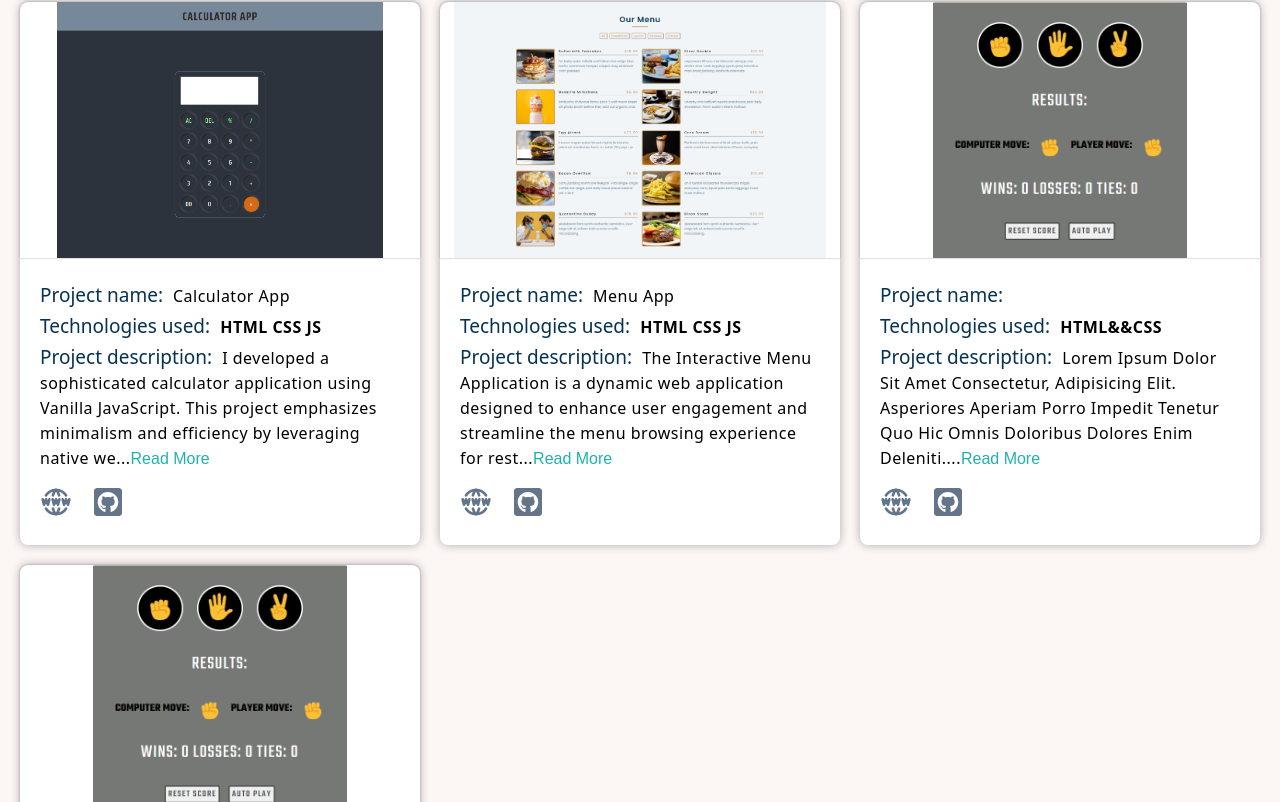
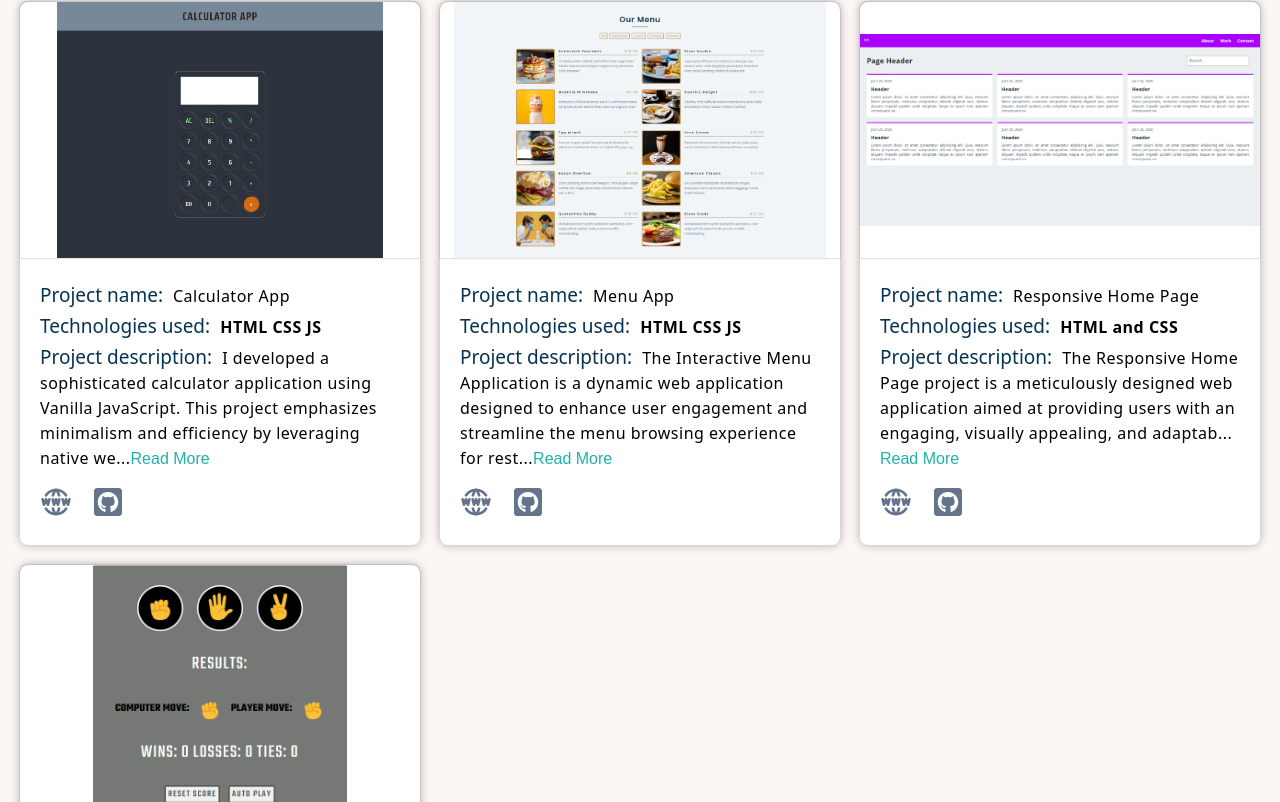
Before and after one commit to Keerti-kumar-shakya/host-small-project-setup, a React (Vite) app: page / in a window 1280 px wide. Shown: the part 1611-2413 px from the top of the page. Built offline with nearby package versions, Linux system fonts and the light colour scheme; a web font is replaced by a local one.

Commit message:
uploaded rsponsive home page

```diff
--- a/src/projectsData.js
+++ b/src/projectsData.js
@@ -7,6 +7,7 @@ import sImg_5 from './projects-images/05-reviews-app.png';
 import sImg_6 from './projects-images/06-question-img.png';
 import sImg_7 from './projects-images/07-calculator-app.png';
 import sImg_8 from './projects-images/08-menu-app.png';
+import sImg_9 from './projects-images/09-responsive-home-page.png';
 //import sImg_3 from './projects-images'
 
 import { nanoid } from 'nanoid';
@@ -136,16 +137,19 @@ export const smallProjectData = [
 
       projectName: 'menu app'
     },
-
+      // 9-project
     {
       id: nanoid(),
       category: 'HTML&&CSS',
-      img: sImg_2,
-      techUsed: 'HTML&&CSS',
-      desc: 'Lorem Ipsum Dolor Sit Amet Consectetur, Adipisicing Elit. Asperiores Aperiam Porro Impedit Tenetur Quo Hic Omnis Doloribus Dolores Enim Deleniti.',
-      url: '',
-      github: '',
-      projectName: ''
+      img: sImg_9,
+      techUsed: 'HTML and CSS',
+      desc: 'The Responsive Home Page project is a meticulously designed web application aimed at providing users with an engaging, visually appealing, and adaptable browsing experience. This project highlights the implementation of modern web design principles to create a home page that maintains functionality and aesthetic appeal across a wide range of devices and screen sizes.',
+
+      url: 'https://01-responsive-home-page-html-css.netlify.app/',
+
+      github: 'https://github.com/Keerti-kumar-shakya/small-html-css-projects/tree/main/01-responsive%20home%20page',
+
+      projectName: 'responsive home page'
 
     },
 
```
Also changed, not shown: src/projects-images/09-responsive-home-page.png (added).
